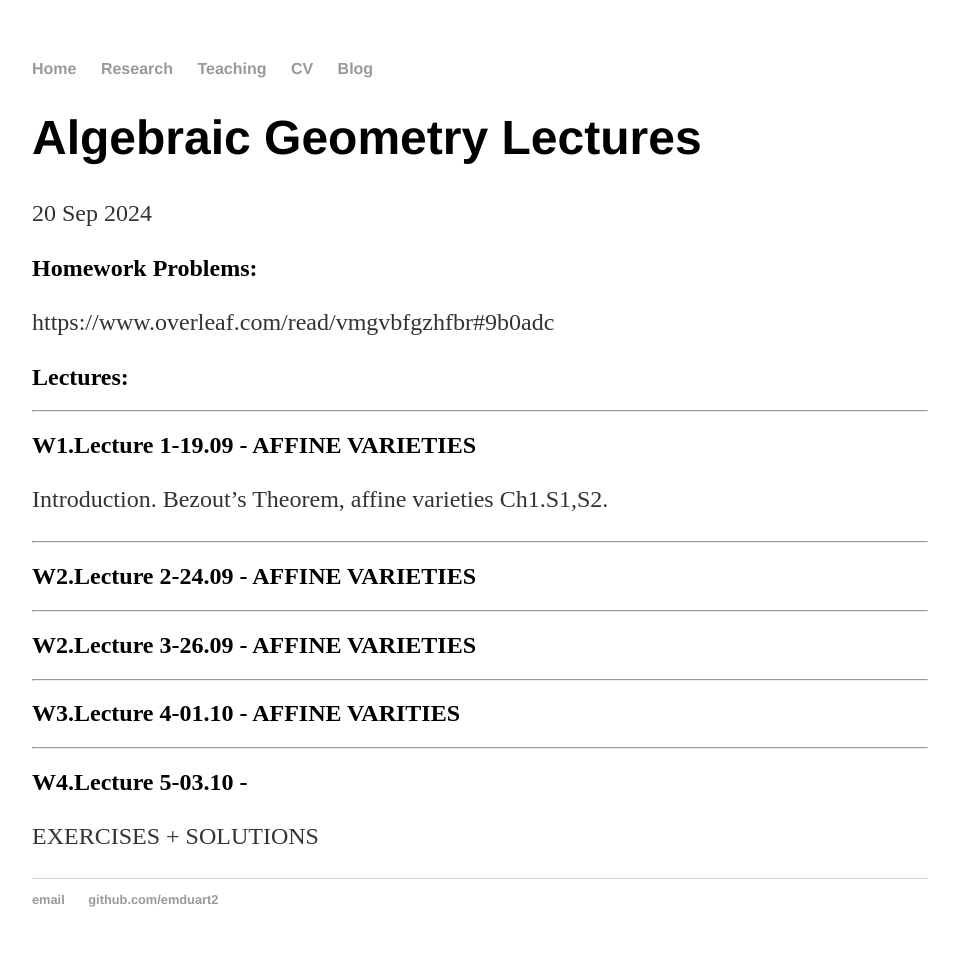
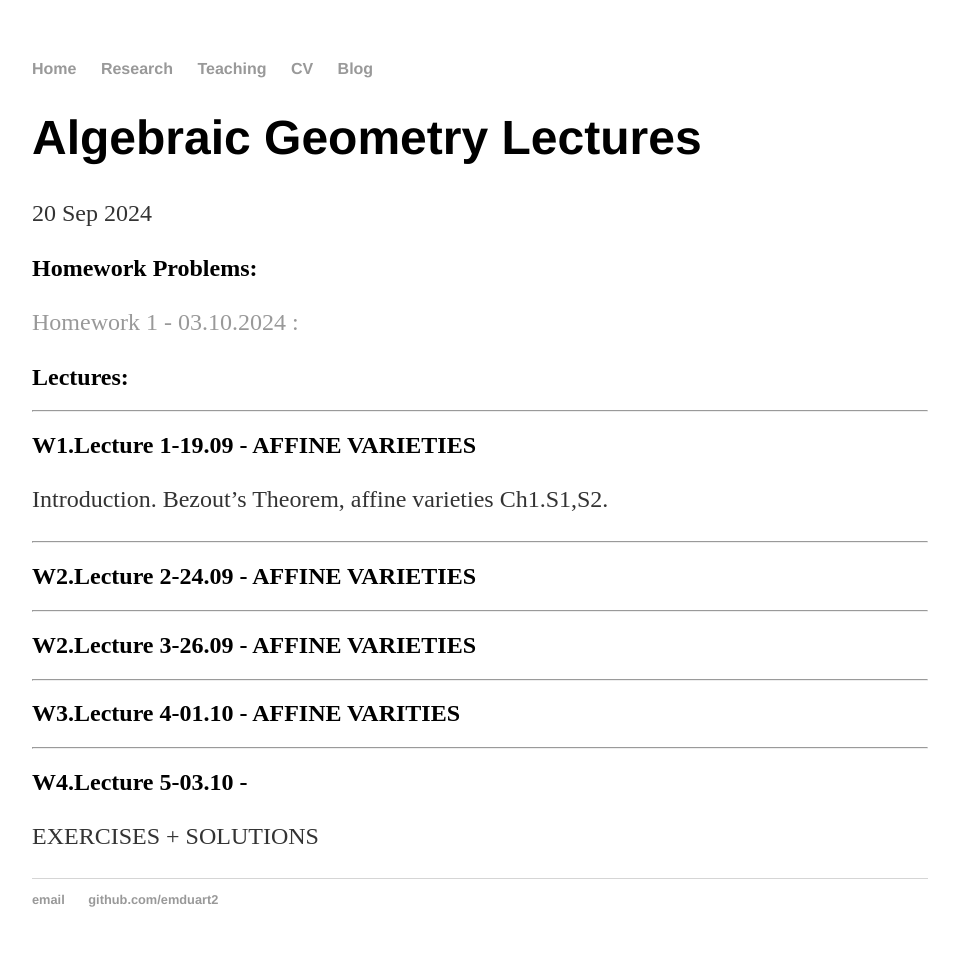
Before and after one commit to emduart2/emduart2.github.io, a Jekyll site: the page built from _posts/2024-09-20-Algebraic-Geometry-Lectures.md, in a window 1280 px wide. Shown: the whole page, without its empty margins (160-1119 px from the left). Built offline with Jekyll 4.4.1, drawn with Linux system fonts in a browser that asks for light colours.

Commit message:
added link to homework

```diff
--- a/_posts/2024-09-20-Algebraic-Geometry-Lectures.md
+++ b/_posts/2024-09-20-Algebraic-Geometry-Lectures.md
@@ -5,7 +5,7 @@ date: 2024-09-20
 ---
 
 ## Homework Problems:
-https://www.overleaf.com/read/vmgvbfgzhfbr#9b0adc
+[Homework 1 - 03.10.2024 :](https://www.overleaf.com/read/vmgvbfgzhfbr#9b0adc)
 
 ##   Lectures:
 ---------------------
```
